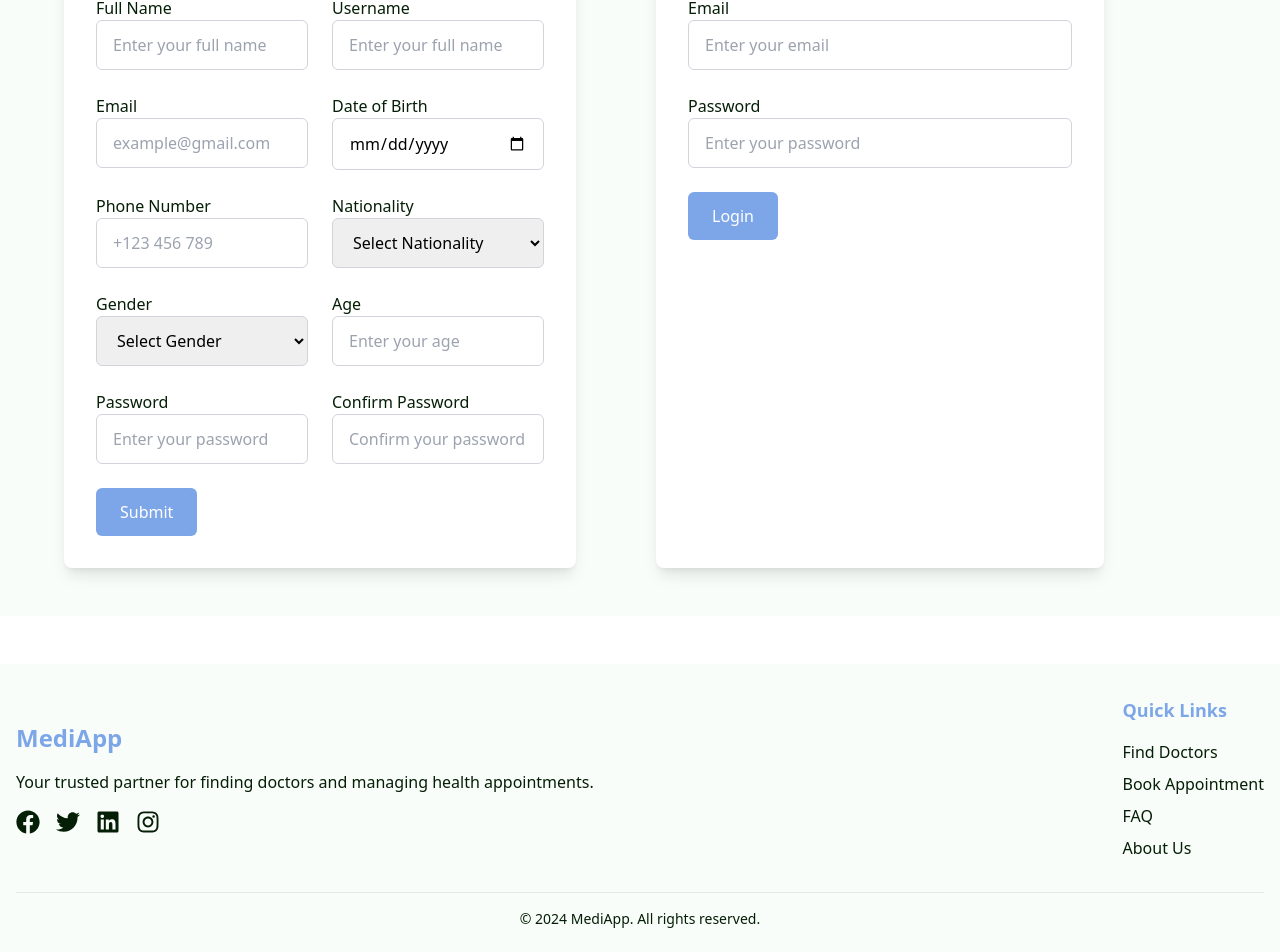
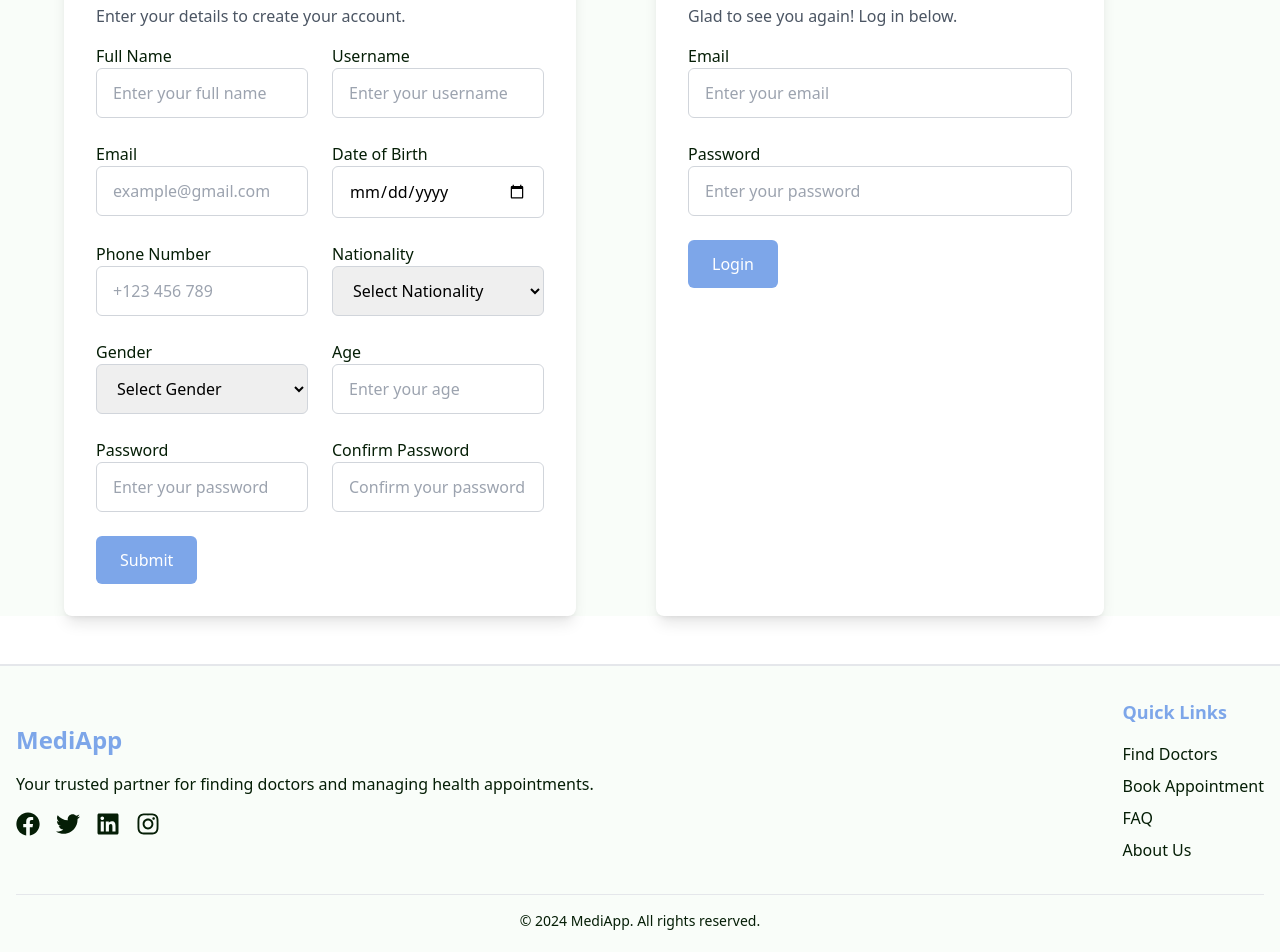
Before and after one commit to Romel120/MediApp, a Next.js app: page /choice/patientLogin in a window 1280 px wide. Shown: the part 184-1136 px from the top of the page. Built offline with nearby package versions, Linux system fonts and the light colour scheme.

Commit message:
added loading effect in one page

```diff
--- a/app/choice/doctorLogin/page.js
+++ b/app/choice/doctorLogin/page.js
@@ -34,7 +34,7 @@ const DoctorSignupForm = () => {
   };
 
   return (
-    <div className="w-full max-w-lg p-8 bg-white shadow-lg rounded-lg">
+    <div className="w-full max-w-lg p-8 bg-white shadow-lg rounded-lg mt-28">
       <h1 className="text-3xl font-bold text-primary mb-6">Sign up as Doctor</h1>
       <p className="text-gray-600 mb-4">Enter your details to create your account.</p>
       <form onSubmit={handleDoctorSignupSubmit} className="space-y-6">
@@ -272,7 +272,7 @@ const DoctorLoginForm = () => {
 
 
   return (
-    <div className="w-full max-w-md p-8 bg-white shadow-lg rounded-lg">
+    <div className="w-full max-w-md p-8 bg-white shadow-lg rounded-lg mt-28">
       <h1 className="text-3xl font-bold text-primary mb-6">Welcome back</h1>
       <p className="text-gray-600 mb-4">Log in as a Doctor below.</p>
       <form onSubmit={handleLoginSubmit} className="space-y-6">
--- a/app/choice/patientLogin/page.js
+++ b/app/choice/patientLogin/page.js
@@ -32,7 +32,7 @@ const SignupForm = () => {
   };
 
   return (
-    <div className="w-full max-w-lg p-8 bg-white shadow-lg rounded-lg">
+    <div className="w-full max-w-lg p-8 bg-white shadow-lg rounded-lg mt-24">
       <h1 className="text-3xl font-bold text-primary mb-6">Sign up</h1>
       <p className="text-gray-600 mb-4">Enter your details to create your account.</p>
       <form onSubmit={handleSignupSubmit} className="space-y-6">
@@ -61,7 +61,7 @@ const SignupForm = () => {
               value={signupData.userName}
               onChange={handleSignupChange}
               className="w-full px-4 py-3 border border-gray-300 rounded-md focus:outline-none focus:ring-2 focus:ring-primary"
-              placeholder="Enter your full name"
+              placeholder="Enter your username"
               required
             />
           </div>
@@ -237,7 +237,7 @@ const LoginForm = () => {
 
 
   return (
-    <div className="w-full max-w-md p-8 bg-white shadow-lg rounded-lg">
+    <div className="w-full max-w-md p-8 bg-white shadow-lg rounded-lg mt-24">
       <h1 className="text-3xl font-bold text-primary mb-6">Welcome back</h1>
       <p className="text-gray-600 mb-4">Glad to see you again! Log in below.</p>
       <form onSubmit={handleLoginSubmit} className="space-y-6">
--- a/app/components/Footer.js
+++ b/app/components/Footer.js
@@ -5,7 +5,7 @@ import { FaFacebook, FaTwitter, FaLinkedin, FaInstagram } from 'react-icons/fa';
 
 export default function Footer() {
   return (
-    <footer className="bg-background py-8 px-4 mt-12">
+    <footer className="bg-background py-8 px-4 mt-12 border-t-2">
       <div className="max-w-7xl mx-auto">
         <div className="flex flex-col md:flex-row justify-between items-start md:items-center">
           <div className="text-center md:text-left">
--- a/app/components/Mainsection.js
+++ b/app/components/Mainsection.js
@@ -61,7 +61,7 @@ export default function Mainsection() {
           <div className="flex w-full">
             <div>
               <button
-                className="bg-primary text-text text-lg font-semibold mr-2 px-8 py-3 rounded-md hover:bg-accent hover:text-white transition-all duration-300 shadow-lg"
+                className="bg-indigo-600 text-white text-lg font-semibold mr-2 px-8 py-3 rounded-md hover:bg-accent hover:text-white transition-all duration-300 shadow-lg"
                 onClick={() => setSpecialtyOpen(!isSpecialtyOpen)}
               >
                 Specialty
--- a/app/faq/loading.js
+++ b/app/faq/loading.js
@@ -2,8 +2,13 @@ import React from "react";
 
 export default function loading() {
     return (
-        <div className="loading-container">
-            <div className="loading">loading</div>
+        <div className="flex items-center justify-center min-h-screen bg-background">
+        <div className="flex flex-col items-center">
+          {/* Spinner */}
+          <div className="w-16 h-16 border-4 border-primary border-t-transparent rounded-full animate-spin"></div>
+          {/* Loading Text */}
+          <p className="text-primary text-lg font-semibold mt-4">Loading...</p>
         </div>
+      </div>
     );
 }
```
